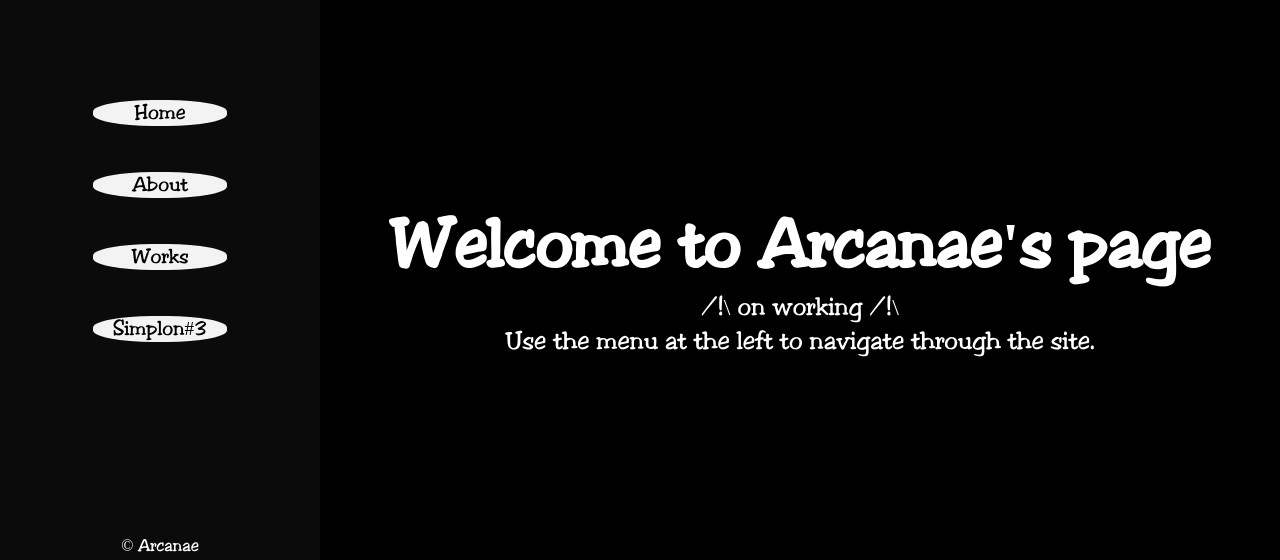
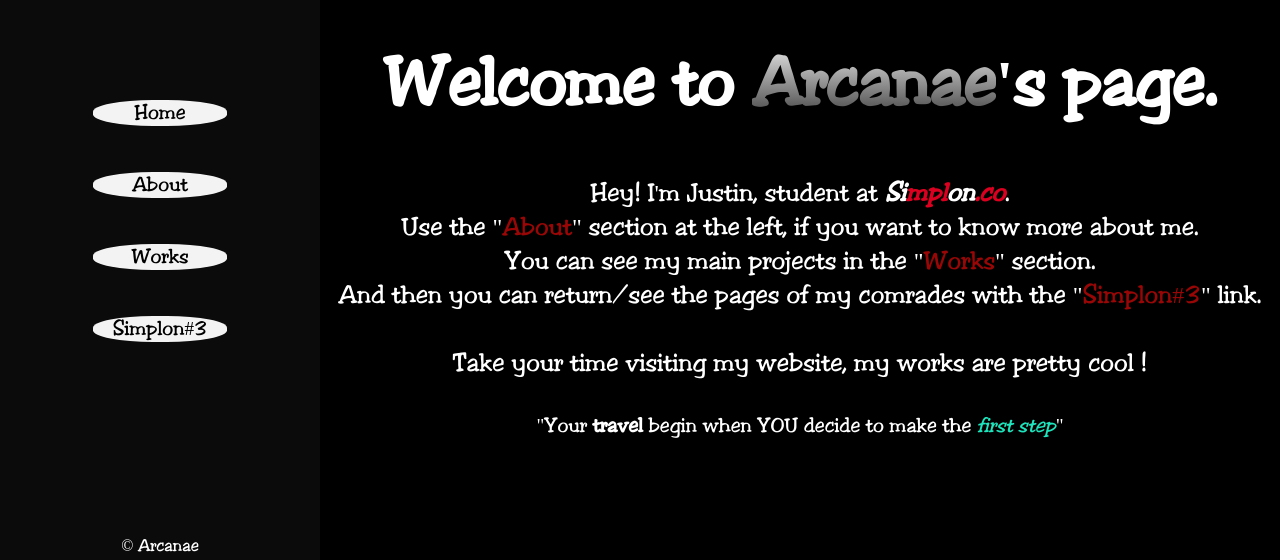
Before and after one commit to arcanae/arcanae, a PHP site: page / in a window 1280 px wide. Shown: the part 240-800 px from the top of the page. Run offline with PHP 8.4, Linux system fonts and the light colour scheme.

Commit message:
front page

```diff
--- a/index.html
+++ b/index.html
@@ -13,7 +13,7 @@
     <nav>
         <div id="logocont">
             <img id="logo" src="" alt="logo">
-            <p id="title">Arcanae.co</p>
+            <p class="title" id="title">Arcanae.co</p>
         </div>
         <div id="navcont1">
             <div id="navcont2">
@@ -30,10 +30,15 @@
 
     <main>
         <header id="indexheader"></header>
+        <div id="space"></div>
         <section class="mainsec" id="indexcont">
-            <h1 id="welcome">Welcome to Arcanae's page</h1>
-            <p>/!\ on working /!\</p>
-            <p id="indexp">Use the menu at the left to navigate through the site.</p>
+            <h1 id="welcome">Welcome to <span class="title">Arcanae</span>'s page.</h1>
+            <p>Hey! I'm Justin, student at <a href="http://lyon.simplon.co/" id="simplon">Si<span id="simp">mpl</span>on<span id="lon">.co</span></a>.</p>
+            <p>Use the "<span class="indexnavnamed">About</span>" section at the left, if you want to know more about me.</p>
+            <p>You can see my main projects in the "<span class="indexnavnamed">Works</span>" section.</p>
+            <p class="lastindexp">And then you can return/see the pages of my comrades with the "<span class="indexnavnamed">Simplon#3</span>" link.</p>
+            <p class="lastindexp">Take your time visiting my website, my works are pretty cool !</p>
+            <p id="indexquote">"Your <span id="travel">travel</span> begin when YOU decide to make the <span id="quotefirst">first step</span>"</p>
         </section>
     </main>
 </body>
--- a/style.css
+++ b/style.css
@@ -43,6 +43,9 @@ nav {
 
 #title {
     font-size: 2em;
+}
+
+.title {
     background: -webkit-linear-gradient(#eee, #333);
     background-clip: text;
     -webkit-background-clip: text;
@@ -111,11 +114,6 @@ section {
     width: 100%;
 }
 
-
-/*.mainheader {
-    background-color: black;
-}*/
-
 #botline {
     width: 65%;
     height: 100%;
@@ -152,16 +150,41 @@ section {
     background-position: 10% 25%;
 }
 
+#indexcont {
+    display: block;
+    height: 65%;
+}
+
+#indexcont>p {
+    text-align: center;
+}
+
 #welcome {
     color: white;
     font-size: 4em;
     text-align: center;
+    margin-bottom: 5%;
 }
 
-#indexp {
-    color: white;
-    font-size: 1.5em;
-    text-align: center;
+.indexnavnamed {
+    color: #990606;
+}
+
+.lastindexp {
+    margin-bottom: 3.5%;
+}
+
+#indexquote {
+    font-size: 1.2em;
+}
+
+#travel {
+    font-weight: bold;
+}
+
+#quotefirst {
+    font-style: italic;
+    color: #1de5bd;
 }
 
 
```
